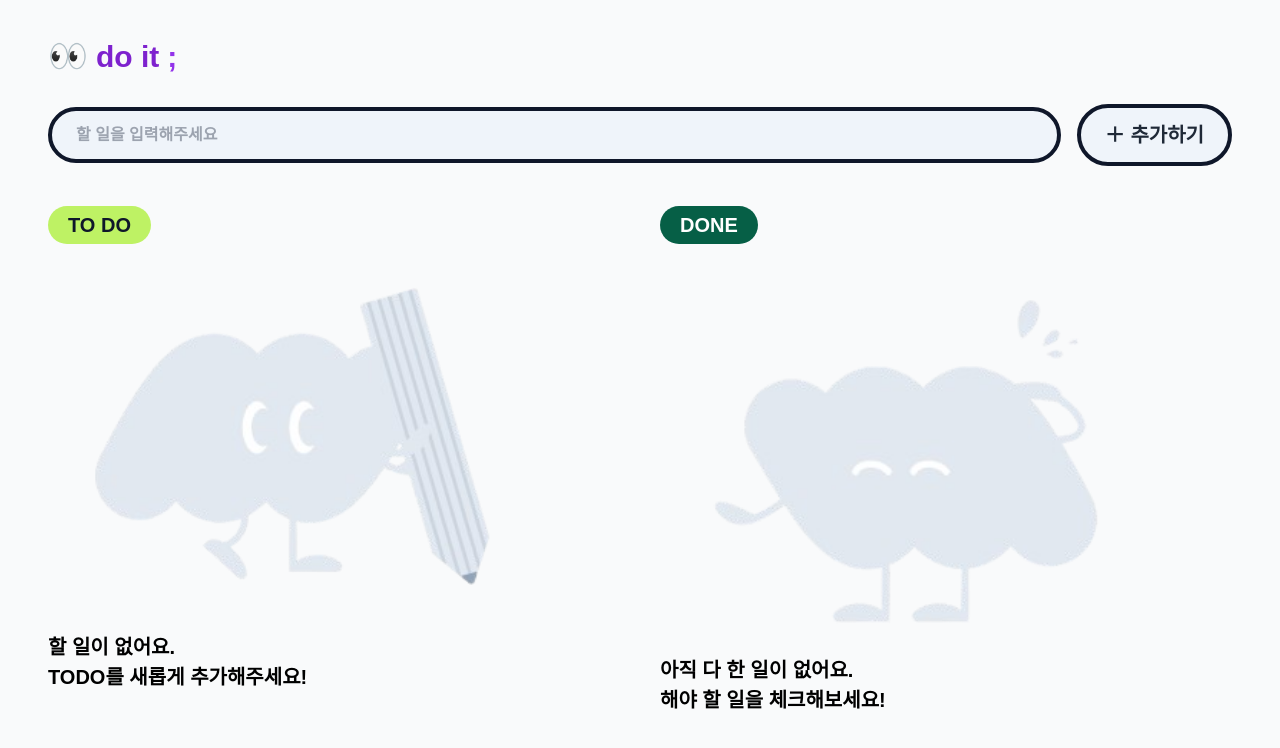
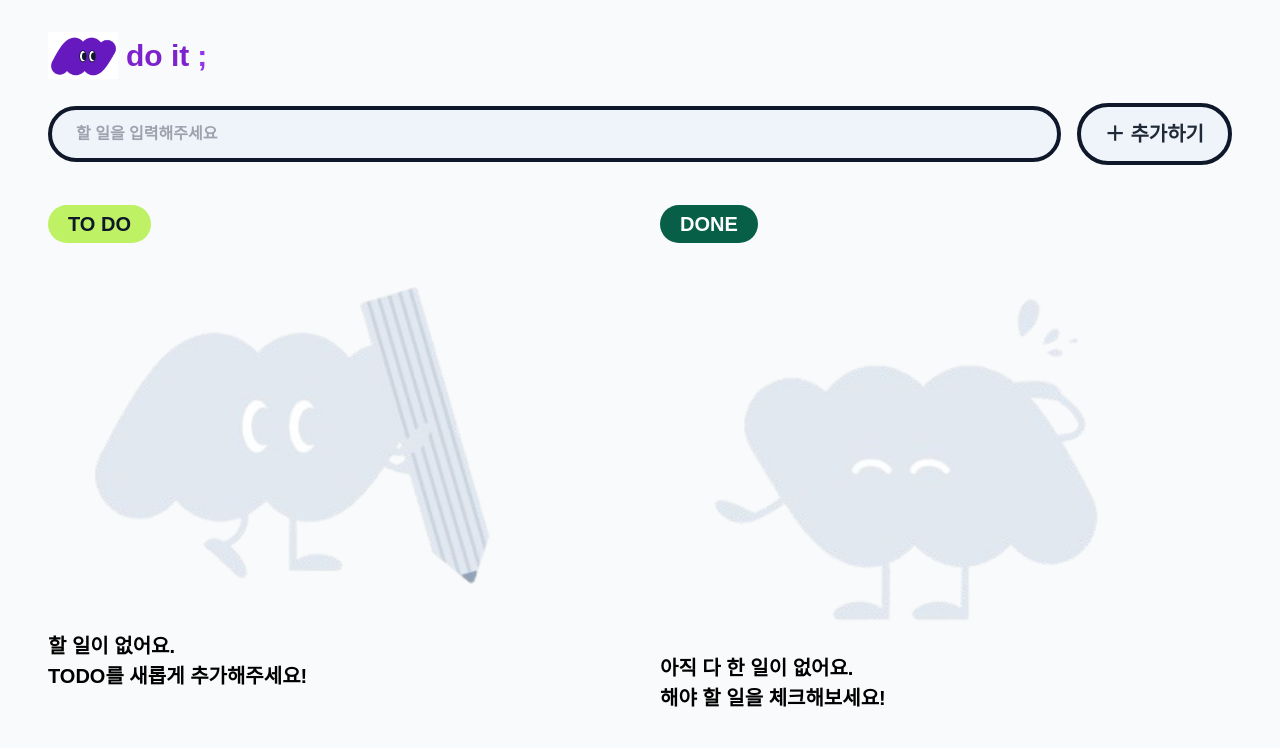
Before and after one commit to Suno7526/Codeit_TodoList, a Next.js app: page / in a window 1280 px wide. Shown: the top 748 px of the page. Built offline with nearby package versions, Linux system fonts and the light colour scheme.

Commit message:
이미지 추가

```diff
--- a/src/components/Header.tsx
+++ b/src/components/Header.tsx
@@ -1,10 +1,13 @@
 import styles from '@/styles/index.module.css';
+import Image from 'next/image';
 
 export default function Header() {
   return (
     <header className={styles.header}>
       <div className={styles.logo}>
-        <span className={styles.eyes}>👀</span>
+        <span>
+        <Image src="/logo.png" alt="use" width={70} height={70} />
+        </span>
         do it<span className={styles.semicolon}>;</span>
       </div>
     </header>
--- a/src/pages/items.tsx
+++ b/src/pages/items.tsx
@@ -4,6 +4,7 @@ import { Todo } from '../types/todo';
 import styles from "@/styles/index.module.css";
 import { Check } from 'lucide-react';
 import Header from '../components/Header';
+import Image from 'next/image';
 
 export default function ItemDetail() {
     const router = useRouter();
@@ -120,7 +121,7 @@ export default function ItemDetail() {
         <div className={styles.container}>
             <Header />
 
-            <div className="w-full max-w-7xl mx-auto">
+            <div className="w-full max-w-5xl mx-auto">
                 <div
                     className={`w-full mx-auto mb-3 ${styles.todoUl} border-2 border-[#0f172a] transition duration-300`}
                     style={{ borderRadius: '3rem' }}
@@ -163,7 +164,7 @@ export default function ItemDetail() {
                         </>
                       ) : (
                         <label className="cursor-pointer flex flex-col items-center">
-                          <div className="text-gray-400 text-4xl">🖼</div>
+                          <div className="text-gray-400 text-4xl"><Image src="/galary.png" alt="use" width={70} height={70} /></div>
                           <input
                             type="file"
                             accept="image/*"
--- a/src/styles/globals.css
+++ b/src/styles/globals.css
@@ -7,3 +7,7 @@ body {
     font-size: 20px;
     font-weight: bold;
 }
+
+img {
+  background-color: transparent;
+}
--- a/src/styles/index.module.css
+++ b/src/styles/index.module.css
@@ -158,6 +158,7 @@
   box-sizing: border-box;
   list-style: none;
   margin: 0;
+  margin-bottom: 20px;
   display: flex;
   flex-direction: row;
   gap: 1rem;
```
Also changed, not shown: public/galary.png (added).
